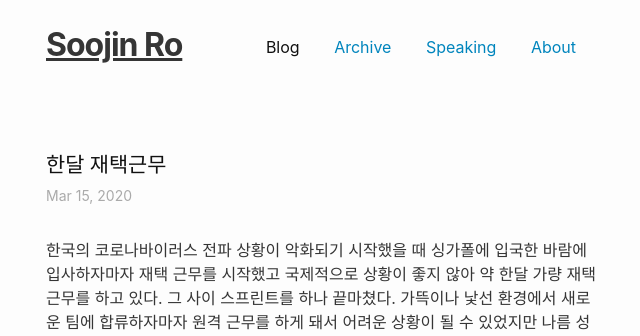
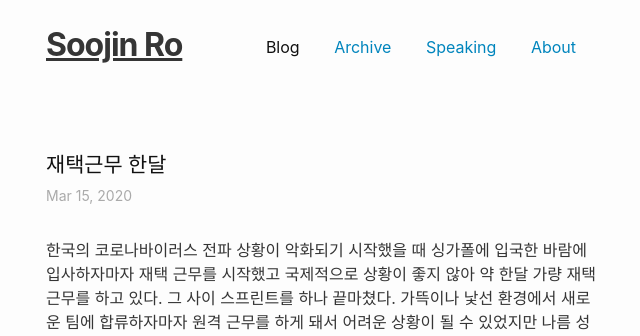
Before and after one commit to nsoojin/nsoojin.github.io, a Jekyll site: the page built from _posts/2020-03-15-wfh.md, in a window 1280 px wide. Shown: the top 336 px of the page, without its empty margins (319-959 px from the left). Built offline with Jekyll 4.4.1, drawn with Linux system fonts in a browser that asks for light colours; comment, search, counter and statistics services are not loaded.

Commit message:
Update 2020-03-15-wfh.md

```diff
--- a/_posts/2020-03-15-wfh.md
+++ b/_posts/2020-03-15-wfh.md
@@ -1,6 +1,6 @@
 ---
 layout: post
-title: "한달 재택근무"
+title: "재택근무 한달"
 categories: []
 tags:
 - work from home
```
